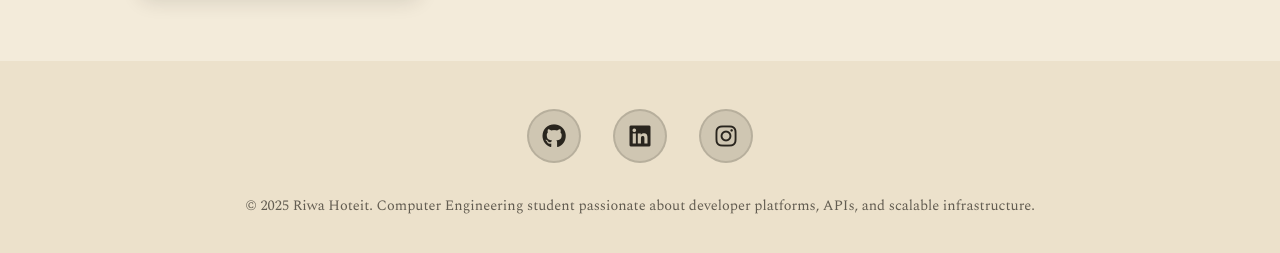
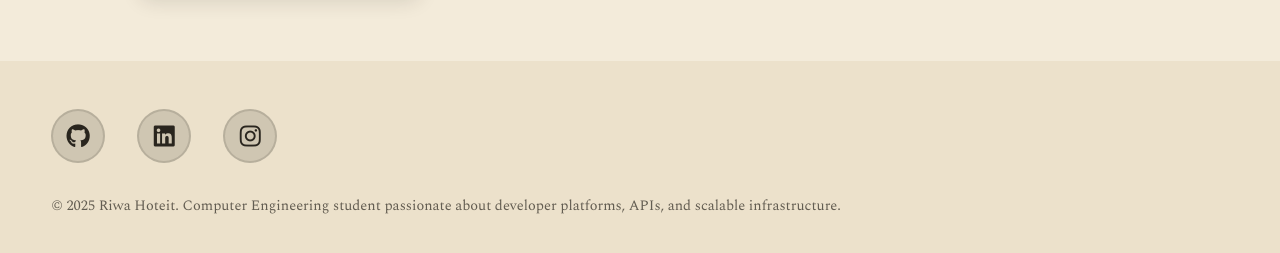
Before and after one commit to riwaht/portfolio-2.0, an Astro site: page / in a window 1280 px wide. Shown: the part 1702-1955 px from the top of the page. Built offline with nearby package versions, Linux system fonts and the light colour scheme; Astro itself is replaced by a stand-in of ours; a web font is replaced by a local one.

Commit message:
fix(footer): left-align the footer to the content column
The footer was fully centered (text-align: center + a centered social
row) while every page's masthead is left-anchored, so the icons and
copyright clustered in the dead centre of the page. Align the footer to
the same min(1180px, 92vw) column as the masthead and left-align its
contents so it reads as part of the page. Global; the journey-page color
overrides are unaffected.

Co-Authored-By: Claude Opus 4.8 <noreply@anthropic.com>

```diff
--- a/src/styles.css
+++ b/src/styles.css
@@ -1888,19 +1888,21 @@ button:disabled:hover {
 .footer {
   background-color: var(--bg-secondary);
   color: var(--text-primary);
-  padding: 3rem 2rem 2rem;
-  text-align: center;
+  padding: 3rem 0 2rem;
+  text-align: left;
   transition: all 0.3s ease;
 }
 
+/* the footer shares the masthead's content column and left-aligns, so it reads as
+   part of the page instead of a block floating in the dead centre */
 .footer-content {
-  max-width: 1200px;
+  width: min(1180px, 92vw);
   margin: 0 auto;
 }
 
 .social-links {
   display: flex;
-  justify-content: center;
+  justify-content: flex-start;
   gap: 2rem;
   margin-bottom: 2rem;
 }
```
